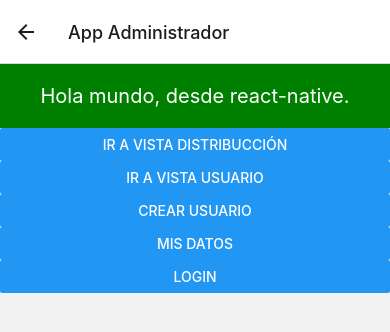
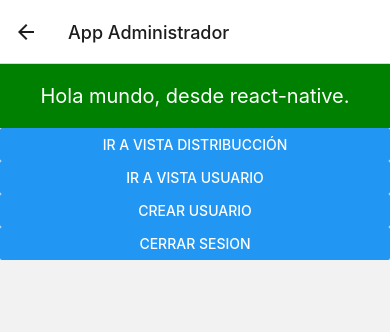
Before and after one commit to ProgrammerAuditore/app-react-native, a React Native app: screen /visPrincipal in a window 390 px wide. Shown: the top 332 px of the page. Built offline with nearby package versions, Linux system fonts and the light colour scheme; what react-native would draw is missing.

Commit message:
**** dev-app-administrador : Se agrego la funcion y boton de cerrar sesion

```diff
--- a/vistas/visPrincipal.js
+++ b/vistas/visPrincipal.js
@@ -1,8 +1,18 @@
 import { StyleSheet, Text, View, Button } from 'react-native';
 import React from 'react';
 import { ScrollView } from 'react-native-gesture-handler';
+import firebase from '../firebase';
+const auth = firebase.auth;
 
 const visPrincipal = (props) => {
+
+  const fncCerrarSesion = async () => {
+    await auth.signOut().then(() => {
+      { props.navigation.navigate("vistLogIn") }
+    })
+    .catch(error => alert(error.message));
+  }
+
   return (
     <ScrollView>
       <View style={styles.container}>
@@ -25,13 +35,9 @@ const visPrincipal = (props) => {
       </View>
       <View>
         <Button
-        title="Mis Datos"
-        onPress={() => props.navigation.navigate('visDatos')} />
-      </View>
-      <View>
-        <Button
-        title="Login"
-        onPress={() => props.navigation.navigate('visLogin')} />
+          title="Cerrar sesion"
+          style={{ backgroundColor: 'rgba(255, 193, 7, 1)' }}
+          onPress={() => fncCerrarSesion()} />
       </View>
     </ScrollView>
   );
```
Lines whose indentation alone changed are shown as unchanged.
